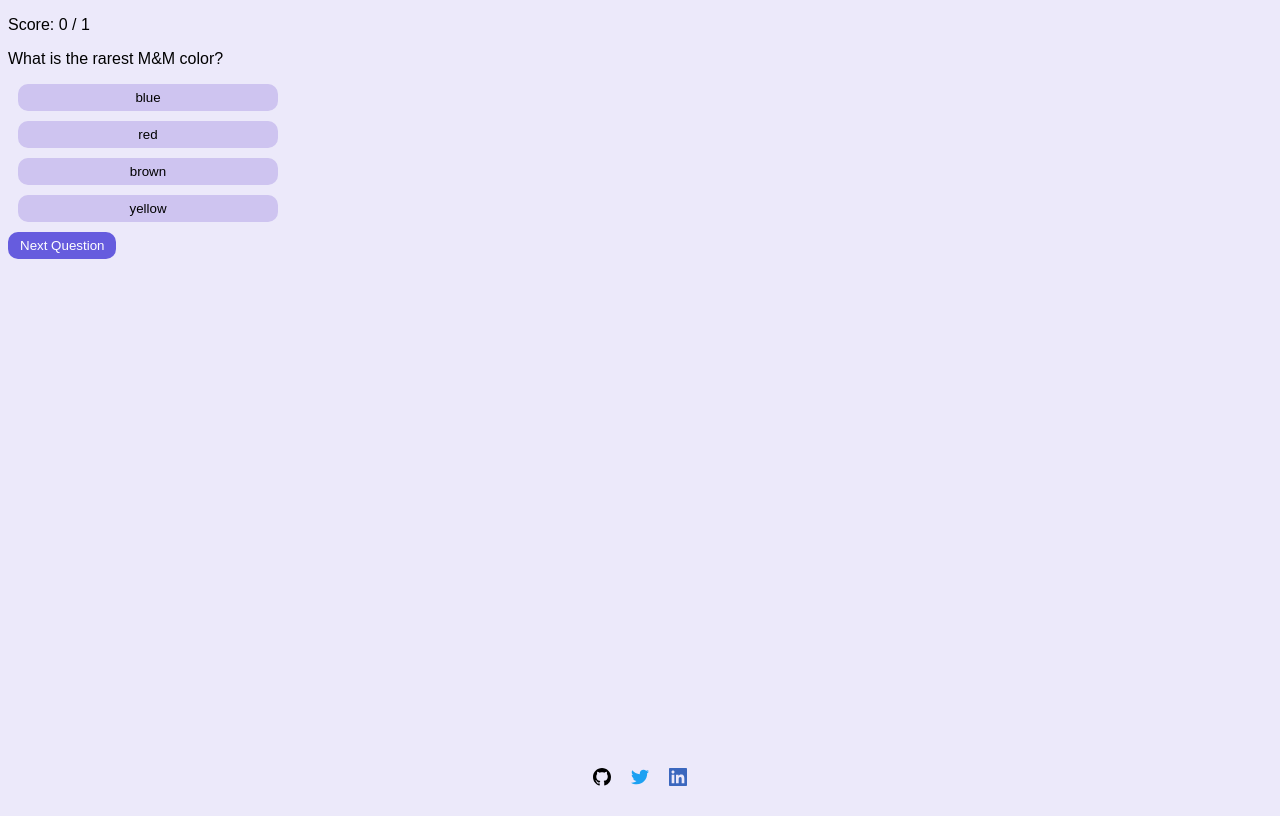
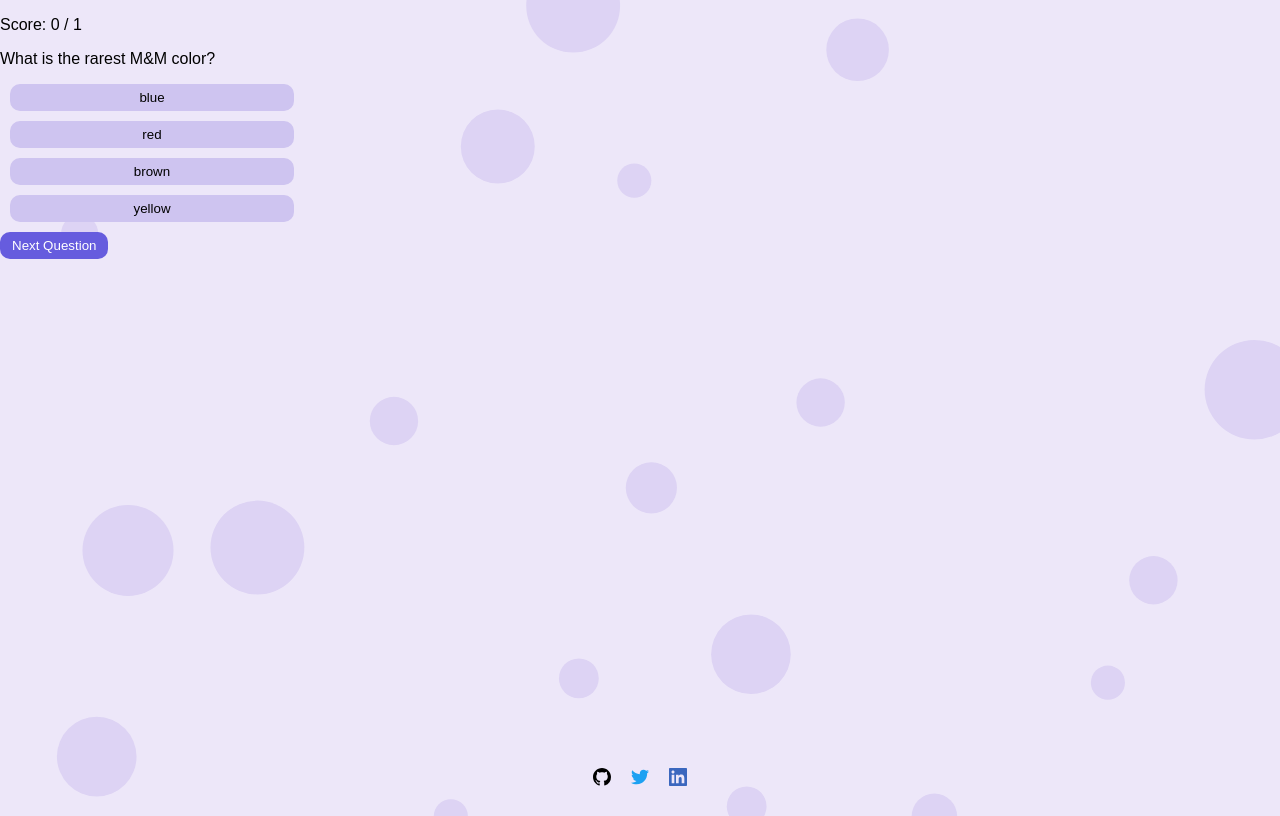
Before and after one commit to ellanan/trivia-quiz, a React (Create React App) app: page / in a window 1280 px wide. Both pictures are taken after a click on the button "Start Quiz". Built offline with nearby package versions, Linux system fonts and the light colour scheme.

Commit message:
update default css setting

```diff
--- a/src/index.css
+++ b/src/index.css
@@ -1,6 +1,8 @@
 html,
 body {
   overscroll-behavior-y: none;
+  margin: 0;
+  padding: 0;
 }
 
 html,
@@ -12,19 +14,16 @@
 
 body {
   background-color: #ece9fa;
-  /* overflow: hidden; */
+  background-image: url(./images/mainPageBackground.svg);
+  background-size: cover;
 }
 
 a {
   text-decoration: none;
 }
 
-.hideQuestionCard {
-  opacity: 0;
-  z-index: -1;
+*,
+*:before,
+*:after {
+  box-sizing: inherit;
 }
-
-.showQuestionCard {
-  opacity: 1;
-  z-index: 999;
-}
```
